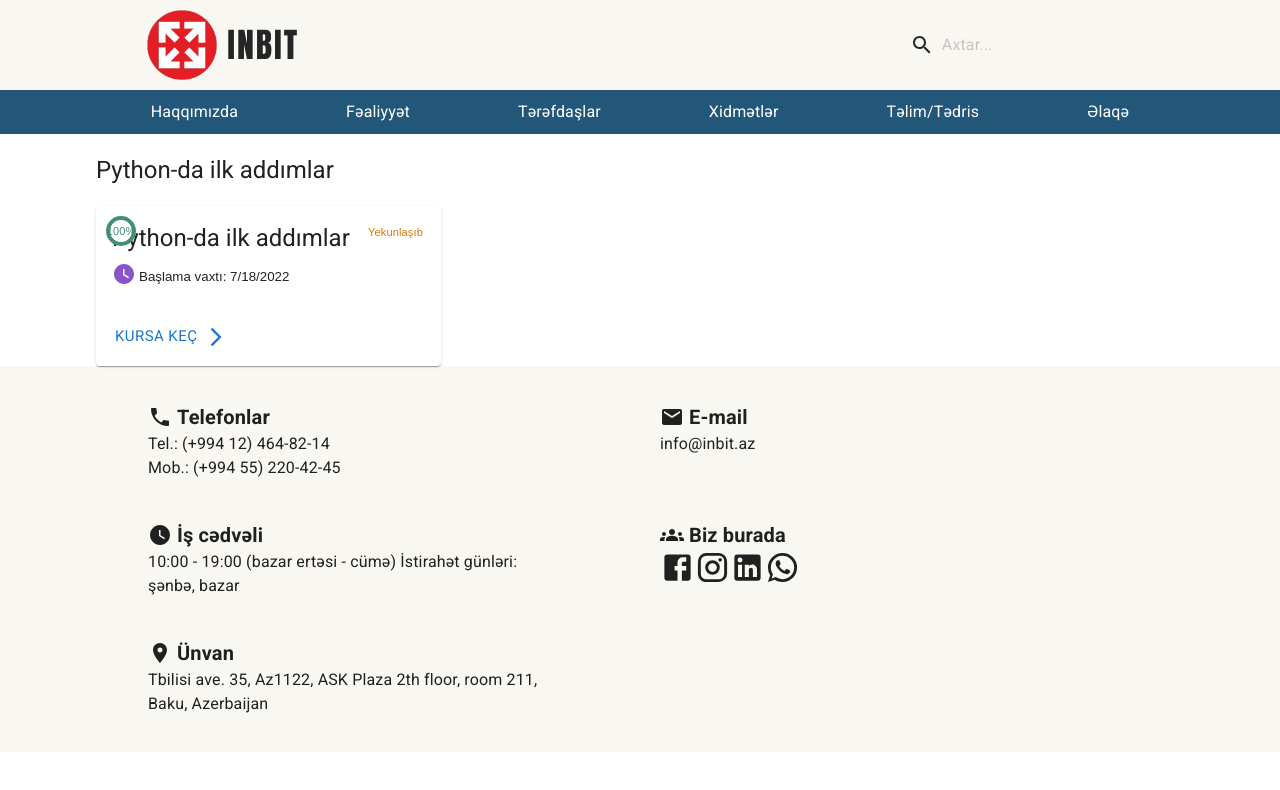
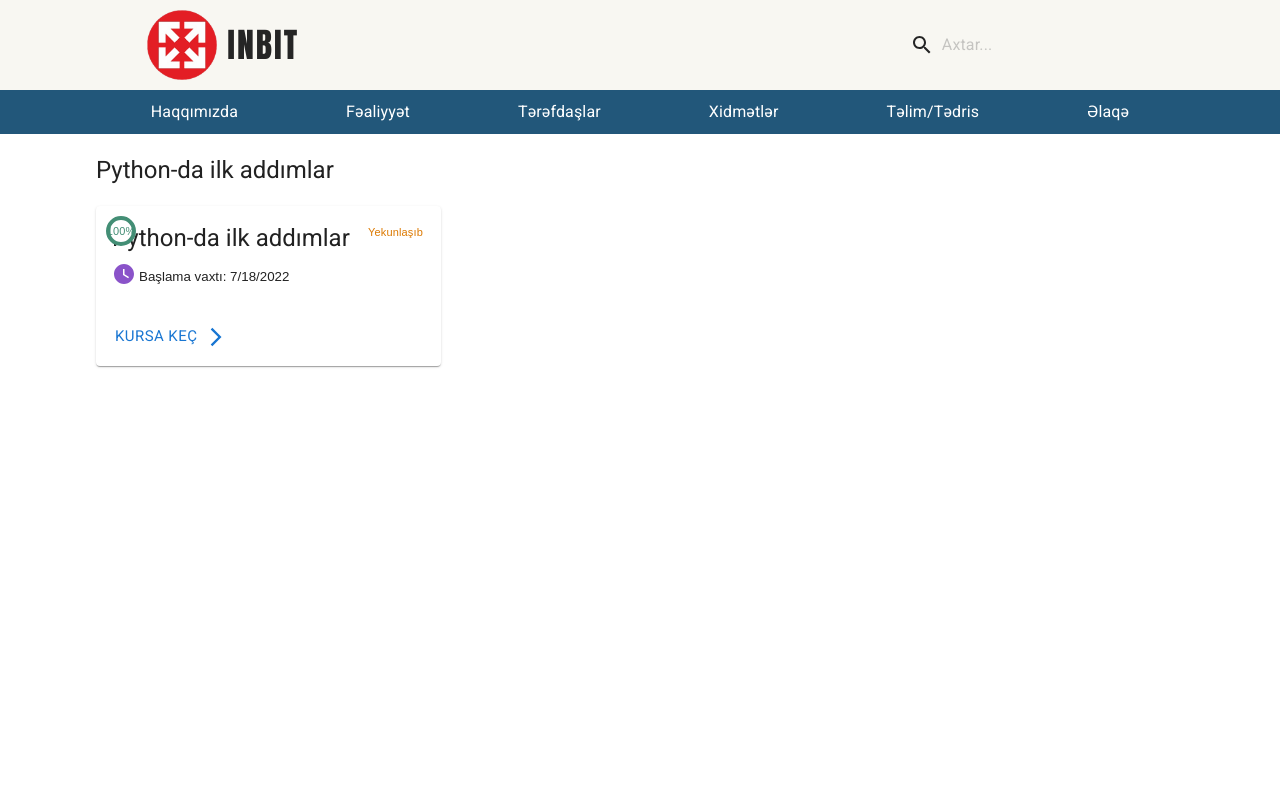
Before and after one commit to xayalahmad/inbit, a React (Create React App) app: page / in a window 1280 px wide. Shown: the top 790 px of the page. Built offline with nearby package versions, Linux system fonts and the light colour scheme.

Commit message:
updated about page

```diff
--- a/src/App.js
+++ b/src/App.js
@@ -25,7 +25,6 @@ export function App() {
           <Route exact path="/contact" element={<Contact />} />
           {/* <Route exact path="/course" element={<Course />} /> */}
         </Routes>
-        <Contact/>
       </ThemeProvider>
     </BrowserRouter>
   );
--- a/src/component/About/About.js
+++ b/src/component/About/About.js
@@ -3,6 +3,7 @@ import Box from '@mui/material/Box';
 import TextField from '@mui/material/TextField';
 import about from "../../img/about.png"
 import styles from "../About/about.module.css"
+import Contact from '../Contact/Contact';
 
 export default function BasicTextFields() {
   return (
@@ -18,6 +19,7 @@ export default function BasicTextFields() {
       </div>
       <img  className={styles.aboutImg} src={about}/>
     </div>
+    <Contact/>
     </div>
   );
 }
```
